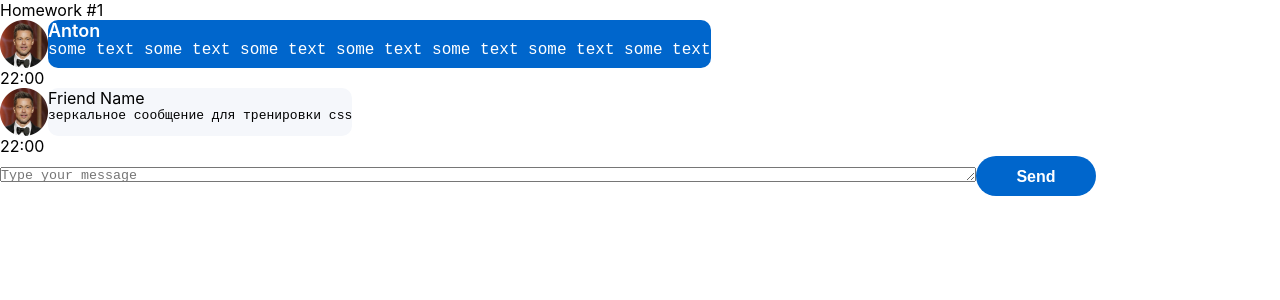
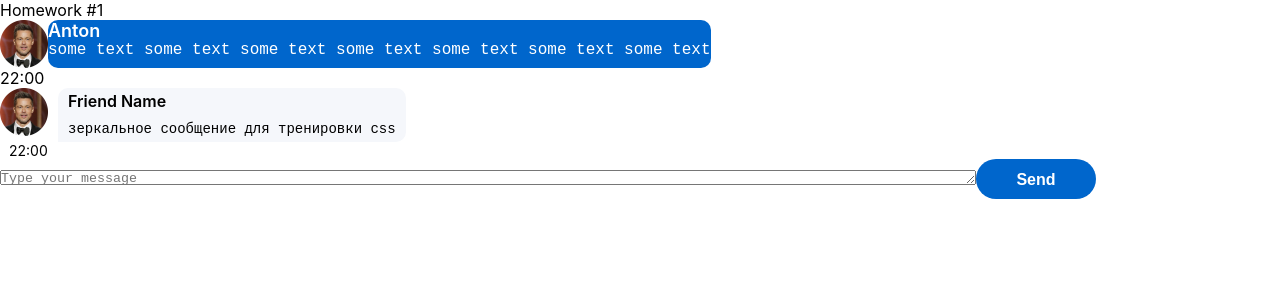
Before and after one commit to antonsadovskiy/tasks-from-ignat, a React (Create React App) app: page / in a window 1280 px wide. Shown: the top 300 px of the page. Built offline with nearby package versions, Linux system fonts and the light colour scheme.

Commit message:
added some styles to friendMessage component

```diff
--- a/src/s2-homeworks/hw01/friend-message/FriendMessage.module.css
+++ b/src/s2-homeworks/hw01/friend-message/FriendMessage.module.css
@@ -4,15 +4,17 @@
 
 .friendImageAndText {
     display: flex;
+    gap: 10px;
 }
 
 .friendImageAndText img {
     width: 48px;
+    height: 48px;
 }
 
 .friendText {
     background-color: #F5F7FB;
-    border-radius: 10px;
+    border-radius: 10px 10px 10px 0;
 }
 
 .friendText:after {
@@ -20,13 +22,20 @@
 }
 
 .friendName {
-
+    padding: 3px 10px 0 10px;
+    font-size: 16px;
+    font-weight: 600;
 }
 
 .friendMessageText {
-
+    padding: 10px 10px 5px 10px;
+    font-weight: 400;
+    font-size: 14px;
 }
 
 .friendTime {
-
+    display: flex;
+    flex-direction: row;
+    font-size: 14px;
+    margin-left: 9px;
 }
```
